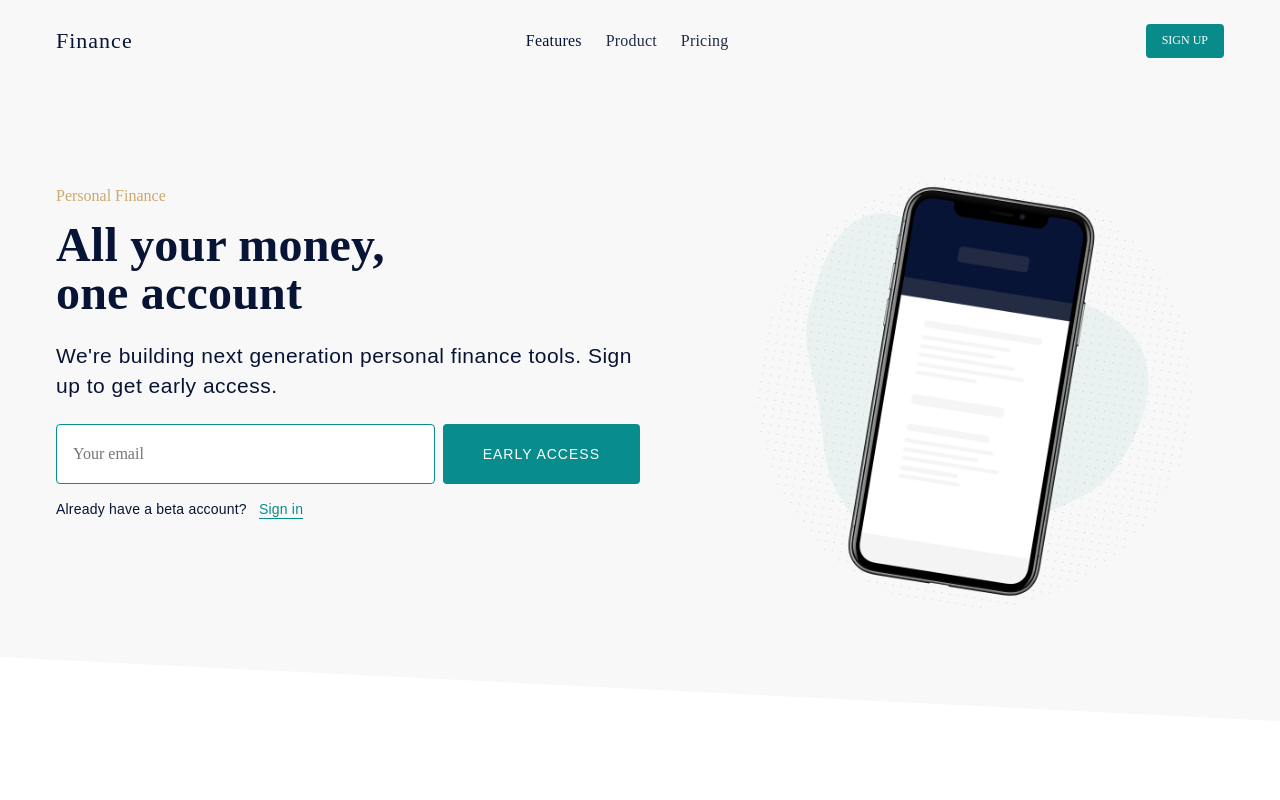
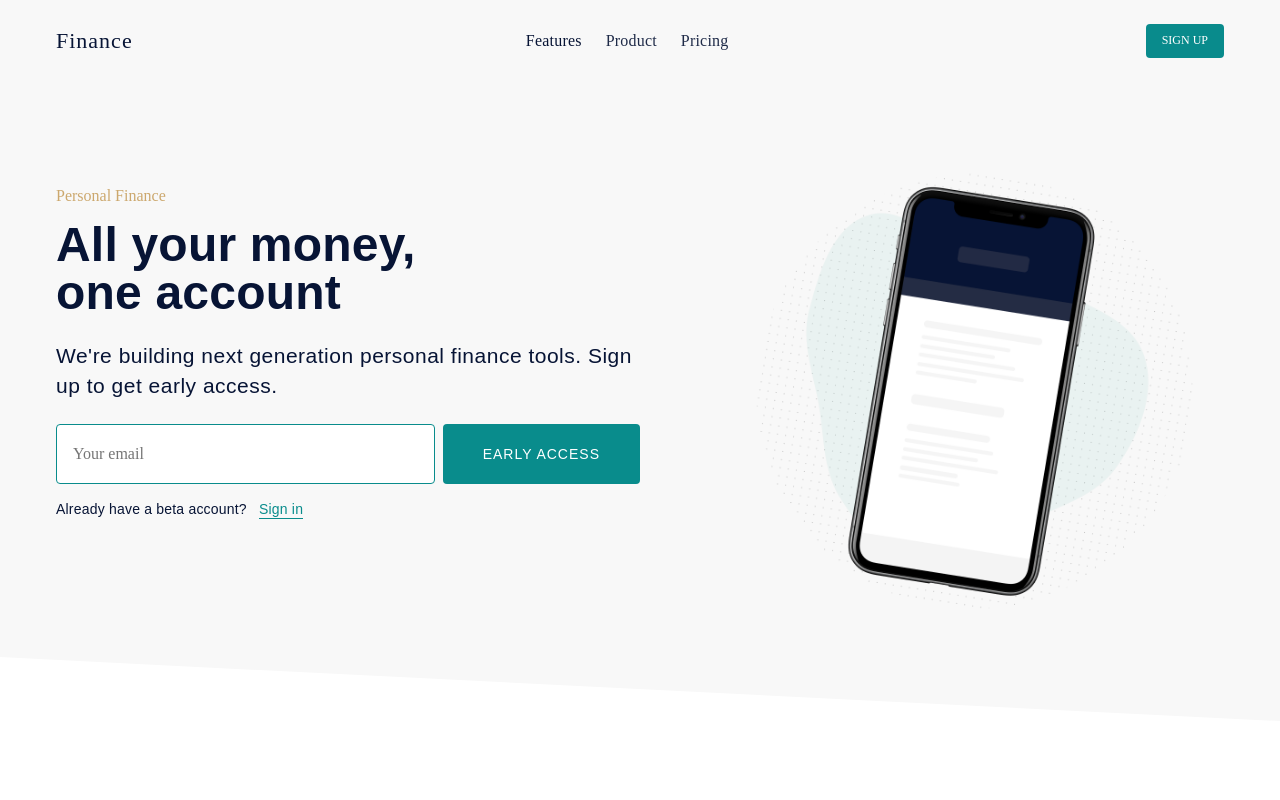
Before and after one commit to keegn/gatsby-starter-saas-marketing, a Gatsby site: page / in a window 1280 px wide. Shown: the top 800 px of the page. Built offline with nearby package versions, Linux system fonts and the light colour scheme; Gatsby itself is replaced by a stand-in of ours.

Commit message:
Fix font load issue

```diff
--- a/src/styles/GlobalStyles.js
+++ b/src/styles/GlobalStyles.js
@@ -13,17 +13,15 @@ const GlobalStyles = createGlobalStyle`
 
   }
 
-  .wf-hk-grotesk-normal--loaded {
-    font-family: ${props => props.theme.font.primary};
-  }
-
   body:not(.wf-hk-grotesk-normal--loaded) {
   font-family: Arial, Helvetica, sans-serif;
   ${props => props.theme.font_size.xsmall};
   line-height: 1.15;
   letter-spacing: 0.2px;
+  font-weight: 100;
 
-    h2, h5 {
+  h2,
+  h5 {
     font-weight: 400;
   }
 
@@ -34,10 +32,19 @@ const GlobalStyles = createGlobalStyle`
   }
 }
 
+
+  .wf-hk-grotesk-normal--loaded {
+    font-family: ${props => props.theme.font.primary};
+  }
+
+  .wf-hk-grotesk-bold--loaded {
+    h1, h3, h4 {
+      font-family: ${props => props.theme.font.bold};
+    }
+  }
+
   h1 {
     ${props => props.theme.font_size.xlarge};
-    font-family: ${props => props.theme.font.bold};
-
   }
 
   h2 {
@@ -46,12 +53,10 @@ const GlobalStyles = createGlobalStyle`
 
   h3 {
     ${props => props.theme.font_size.larger};
-    font-family: ${props => props.theme.font.bold};
   }
 
   h4 {
     ${props => props.theme.font_size.large};
-    font-family: ${props => props.theme.font.bold};
   }
 
   h5 {
```
Lines whose indentation alone changed are shown as unchanged.
